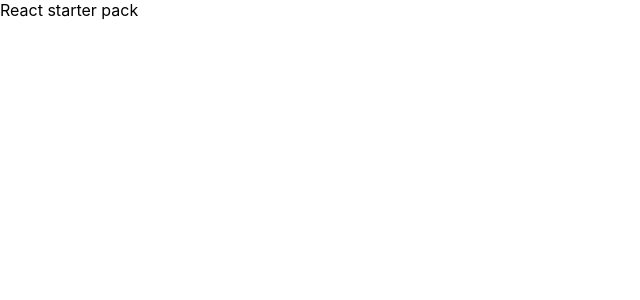
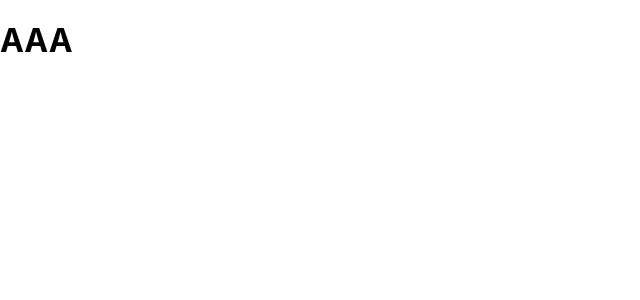
Before and after one commit to AndriiManyak/react-shop-tt, a React (Create React App) app: page / in a window 1280 px wide. Shown: the top 300 px of the page, without its empty margins (0-640 px from the left). Built offline with nearby package versions, Linux system fonts and the light colour scheme.

Commit message:
created GoodList component

```diff
--- a/src/App.jsx
+++ b/src/App.jsx
@@ -1,8 +1,9 @@
 import React from 'react';
 import './App.scss';
+import { GoodList } from './components/GoodList/GoodList';
 
 export const App = () => (
   <div>
-    React starter pack
+    <GoodList />
   </div>
 );
--- /dev/null
+++ b/src/components/GoodList/GoodList.jsx
@@ -0,0 +1,10 @@
+/* eslint-disable no-unused-vars */
+import React, { useState } from 'react';
+
+export const GoodList = () => {
+  const [goods, setGoods] = useState([]);
+
+  return (
+    <h1>AAA</h1>
+  );
+};
```
Also changed, not shown: src/components/GoodList/GoodList.scss (added), src/components/GoodList/index.js (added).
